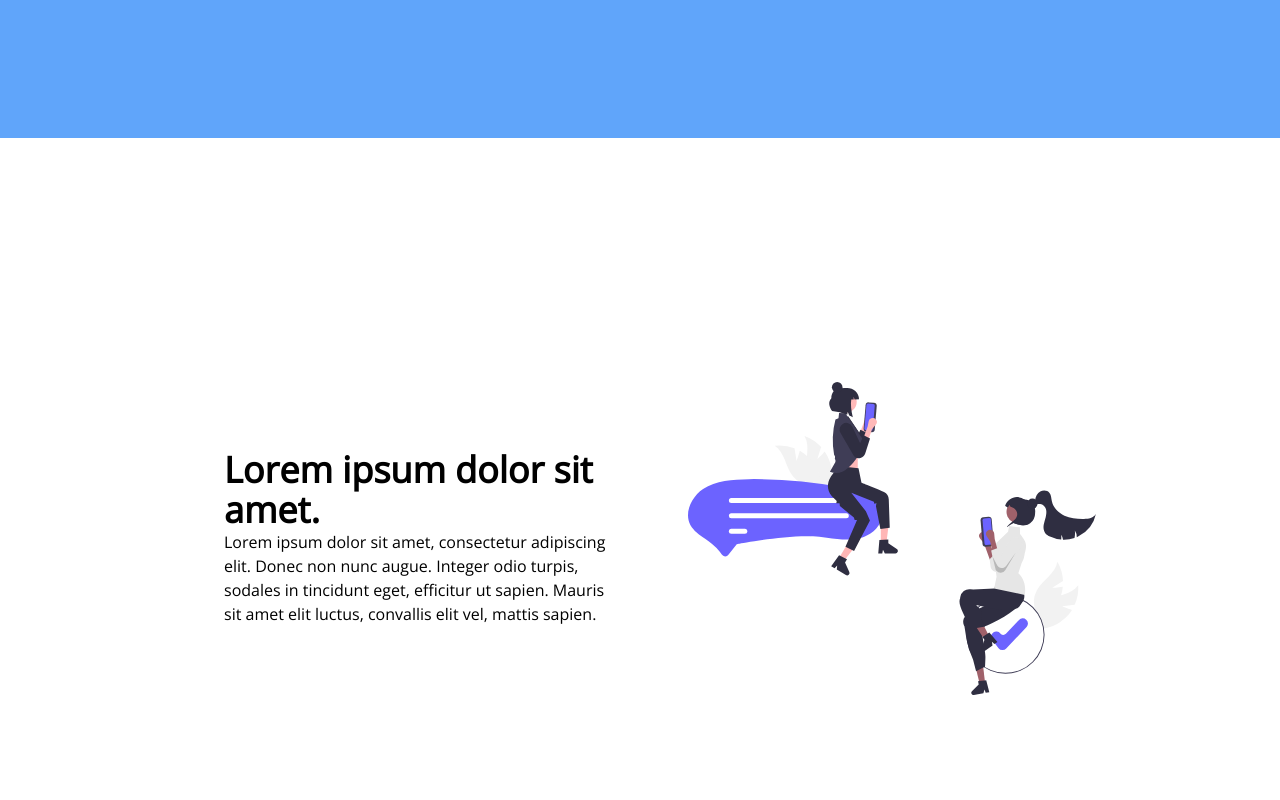
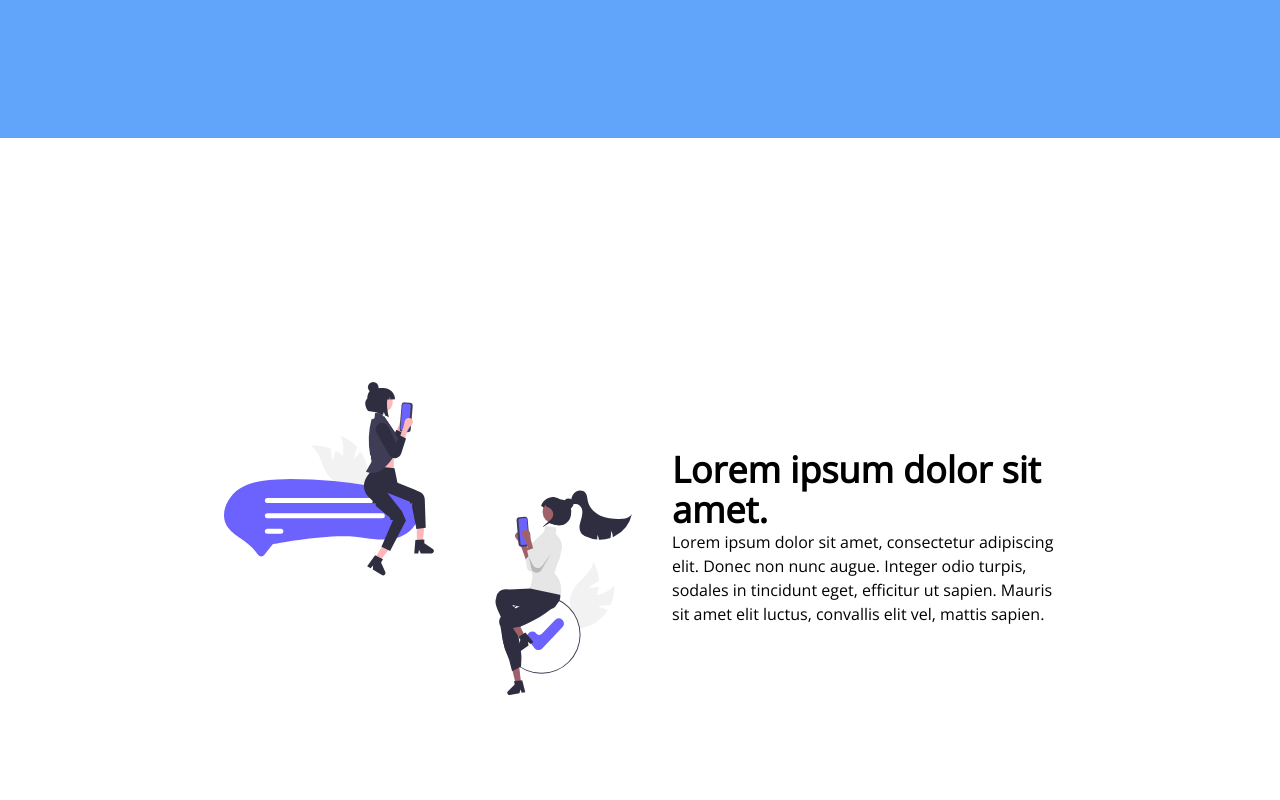
Before and after one commit to SilvirD/TodoApp-FinalProject, a React (Create React App) app: page /home in a window 1280 px wide. Shown: the part 720-1520 px from the top of the page. Built offline with nearby package versions, Linux system fonts and the light colour scheme.

Commit message:
chore: small fixes

```diff
--- a/src/components/Home/Section.js
+++ b/src/components/Home/Section.js
@@ -1,9 +1,9 @@
 import '../../styles/Home.scss'
 
 
-const Section = ({ text, desc, svgLink, blueBg, haveButton, flexReverse }) => {
+const Section = ({ text, desc, svgLink, blueBg, haveButton, reverse }) => {
 	return (
-		<div class={"section " + (blueBg ? "bg-blue-400 text-white" : "") + (flexReverse ? "flex-row-reverse" : "")}>
+		<div class={"section" + (blueBg ? " bg-blue-400 text-white" : "")} style={{ flexDirection: reverse && 'row-reverse' }}>
 			<div class="w-96 m-10">
 				<h1 class="font-bold text-4xl">{text}</h1>
 				<p>{desc}</p>
--- a/src/components/NavBar/NavBar.js
+++ b/src/components/NavBar/NavBar.js
@@ -6,7 +6,7 @@ import Button from "./Button";
 const NavBar = () => {
   const ICONSIZE = 24;
   const [expandState, setExpandState] = useState(false);
-  const [navlinks, setNavLink] = useState("navlinks");
+  const [navlinks, setNavLink] = useState("z-50 navlinks");
 
   const toggleMobileMenu = () => {
     setExpandState(!expandState);
@@ -14,7 +14,7 @@ const NavBar = () => {
     if (expandState) {
       setNavLink("navlinks");
     } else {
-      setNavLink("navlinks active");
+      setNavLink(navlinks + " active");
     }
   };
 
--- a/src/components/pages/Home.js
+++ b/src/components/pages/Home.js
@@ -1,6 +1,6 @@
 import Section from "../Home/Section"
 import Footer from '../Home/Footer'
-import content from '../Home/Content'
+import content from '../Home/content'
 
 const Home = () => {
 	return (
@@ -8,7 +8,7 @@ const Home = () => {
 			{
 				content.map(element => {
 					return (
-						<Section haveButton={element.haveButton} blueBg={element.haveBlueBg} flexReverse={element.flexReverse}
+						<Section haveButton={element.haveButton} blueBg={element.haveBlueBg} reverse={element.flexReverse}
 							svgLink={element.svg} text={element.title} desc={element.desc} />
 					)
 				})
--- a/src/styles/Home.scss
+++ b/src/styles/Home.scss
@@ -4,6 +4,6 @@
   button {
     @apply m-4 py-3 px-10 rounded-sm
     bg-white text-blue-400 cursor-pointer
-    hover:bg-blue-300 hover:text-white shadow-sm;
+    hover:bg-blue-300 hover:text-white;
   }
 }
```
Also changed, not shown: src/components/Home/content.js (renamed from src/components/Home/Content.js).
